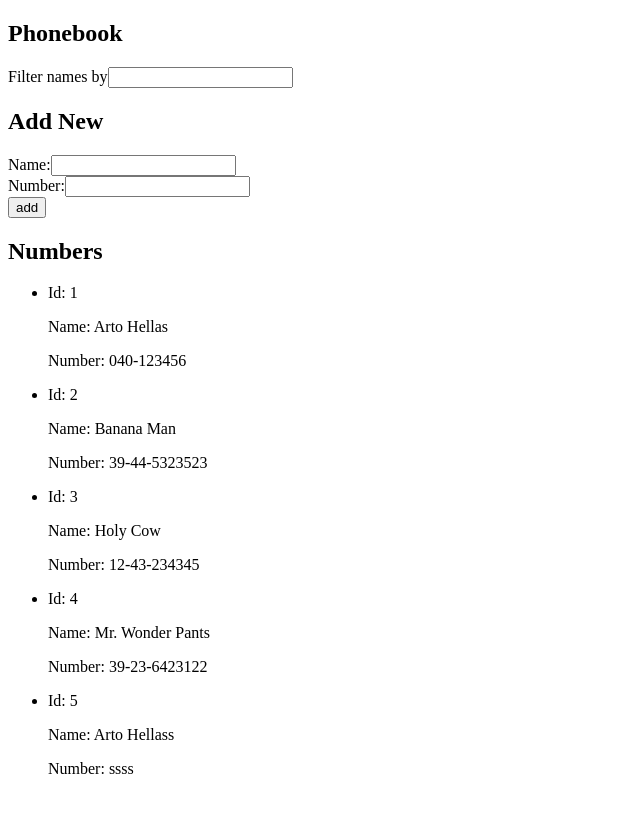
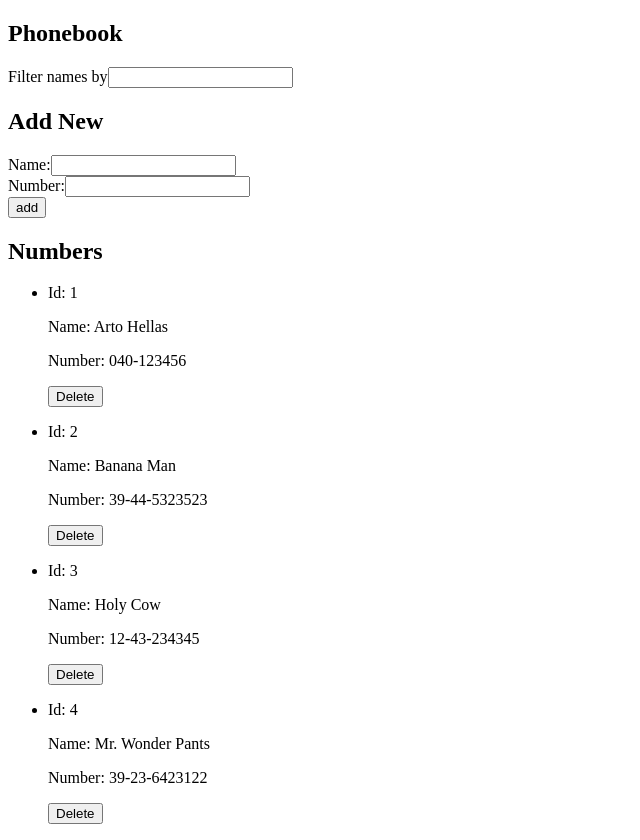
Before and after one commit to sonata22/FullStack_part2, a React (Vite) app in the folder Phonebook/: page / in a window 1280 px wide. Shown: the whole page, without its empty margins (0-640 px from the left). Before the commit the page ends 800 px from the top, so only its background shows below. Built offline with nearby package versions, Linux system fonts and the light colour scheme; data requests are answered from the project's data file.

Commit message:
1.14 done

```diff
--- a/Phonebook/db.json
+++ b/Phonebook/db.json
@@ -19,11 +19,6 @@
       "name": "Mr. Wonder Pants",
       "number": "39-23-6423122",
       "id": 4
-    },
-    {
-      "id": 5,
-      "name": "Arto Hellass",
-      "number": "ssss"
     }
   ]
 }
--- a/Phonebook/src/App.jsx
+++ b/Phonebook/src/App.jsx
@@ -5,9 +5,10 @@ import Filter from './components/Filter'
 import PersonsForm from './components/PersonsForm'
 import axios from 'axios'
 
+export const baseUrl = 'http://localhost:3001/persons'
+
 const App = () => {
   const [persons, setPersons] = useState([])
-  const baseUrl = 'http://localhost:3001/persons'
 
   useEffect(() => {
     axios
@@ -37,8 +38,9 @@ const App = () => {
       alert(`${newName} is already added to the phonebook`)
     }
     else {
+      const currentDate = new Date();
       const personObject = {
-        id: persons.length + 1,
+        id: currentDate,
         name: newName,
         number: newPhoneNum,
       }
@@ -49,6 +51,15 @@ const App = () => {
         })
       setNewName('')
       setNewPhoneNum('')
+    }
+  }
+
+  const handleDelete = (id) => {
+    if (window.confirm(`You are going to delete note with id=${id}, are you sure?`)) {
+      axios.delete(`${baseUrl}/${id}`)
+      console.log(`deleted by ID=${id} from the server`)
+      setPersons(persons.filter(person => person.id !== id))
+      console.log(`deleted by ID=${id} from the persons object`)
     }
   }
 
@@ -75,7 +86,7 @@ const App = () => {
         />
       </div>
       <h2>Numbers</h2>
-      <Persons personsFiltered={personsFiltered} />
+      <Persons personsFiltered={personsFiltered} handleDelete={handleDelete} />
     </div>
   )
 }
--- a/Phonebook/src/components/Persons.jsx
+++ b/Phonebook/src/components/Persons.jsx
@@ -1,11 +1,11 @@
 import PersonsData from './PersonsData'
 
-const Persons = ({ personsFiltered }) => {
+const Persons = ({ personsFiltered, handleDelete }) => {
     return (
         <div>
             <ul>
                 {personsFiltered.map(person =>
-                    <PersonsData key={person.id} person={person} />
+                    <PersonsData key={person.id} person={person} handleDelete={handleDelete} />
                 )}
             </ul>
         </div>
--- a/Phonebook/src/components/PersonsData.jsx
+++ b/Phonebook/src/components/PersonsData.jsx
@@ -6,12 +6,13 @@ const DisplayPersonsDataEntry = ({ name, entry }) => {
     )
 }
 
-const PersonsData = ({ person }) => {
+const PersonsData = ({ person, handleDelete }) => {
     return (
         <li>
             <DisplayPersonsDataEntry name={'Id'} entry={person.id} />
             <DisplayPersonsDataEntry name={'Name'} entry={person.name} />
             <DisplayPersonsDataEntry name={'Number'} entry={person.number} />
+            <button onClick={() => { handleDelete(person.id) }}>Delete</button>
         </li>
     )
 }
```
